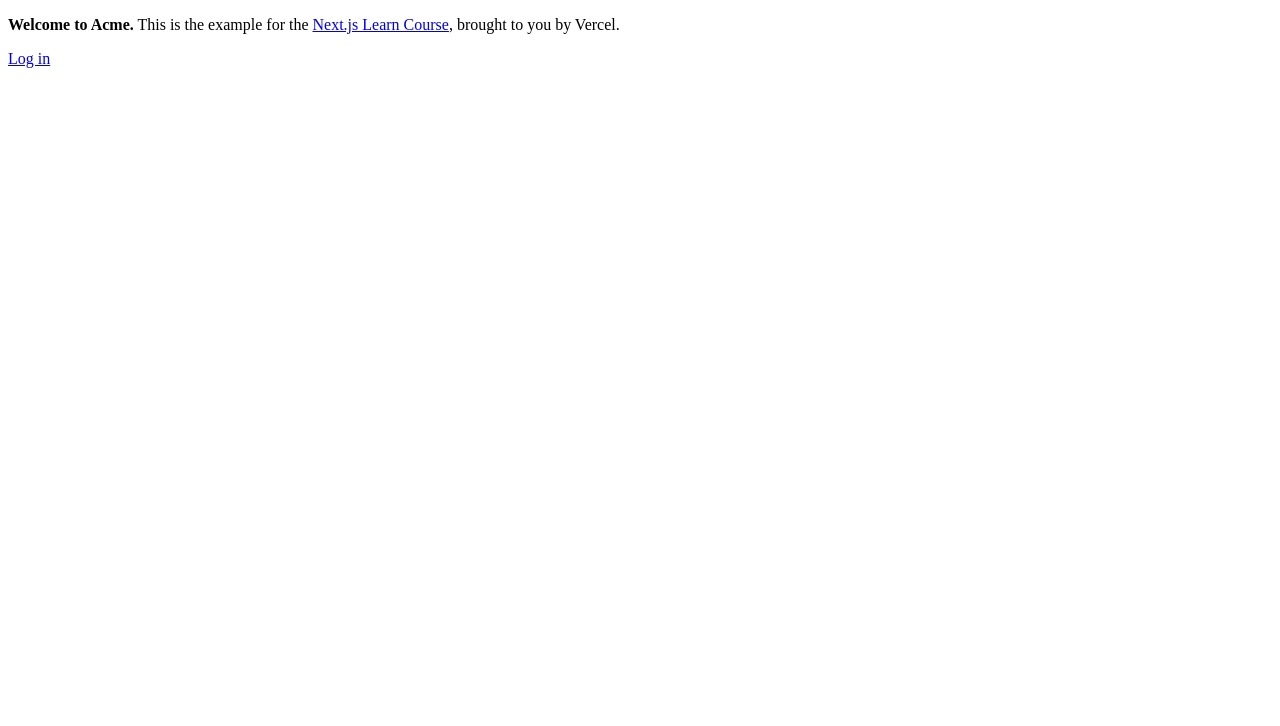
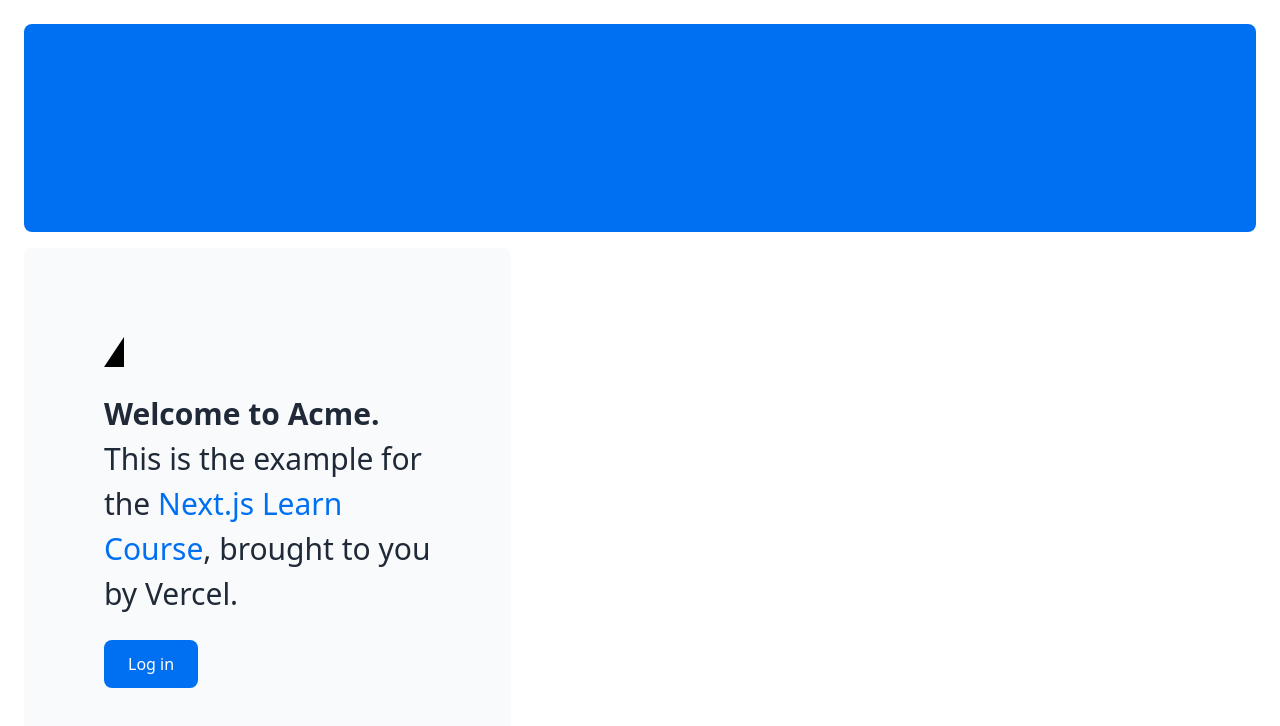
Before and after one commit to jmagrippis/nextjs-dashboard, a Next.js app: page / in a window 1280 px wide. Shown: the top 726 px of the page. Built offline with nearby package versions, Linux system fonts and the light colour scheme.

Commit message:
✨  complete chapter 2

```diff
--- a/src/app/layout.tsx
+++ b/src/app/layout.tsx
@@ -1,3 +1,5 @@
+import './global.css'
+
 export default function RootLayout({children}: {children: React.ReactNode}) {
 	return (
 		<html lang="en">
--- a/src/app/page.tsx
+++ b/src/app/page.tsx
@@ -9,6 +9,7 @@ export default function Page() {
 			</div>
 			<div className="mt-4 flex grow flex-col gap-4 md:flex-row">
 				<div className="flex flex-col justify-center gap-6 rounded-lg bg-gray-50 px-6 py-10 md:w-2/5 md:px-20">
+					<div className="border-r-[20px h-0 w-0 border-b-[30px] border-l-[20px] border-b-black border-l-transparent border-r-transparent" />
 					<p className={`text-xl text-gray-800 md:text-3xl md:leading-normal`}>
 						<strong>Welcome to Acme.</strong> This is the example for the{' '}
 						<a href="https://nextjs.org/learn/" className="text-blue-500">
--- a/tailwind.config.ts
+++ b/tailwind.config.ts
@@ -1,11 +1,7 @@
 import type {Config} from 'tailwindcss'
 
 const config: Config = {
-	content: [
-		'./pages/**/*.{js,ts,jsx,tsx,mdx}',
-		'./components/**/*.{js,ts,jsx,tsx,mdx}',
-		'./app/**/*.{js,ts,jsx,tsx,mdx}',
-	],
+	content: ['./src/**/*.{js,ts,jsx,tsx,mdx}'],
 	theme: {
 		extend: {
 			gridTemplateColumns: {
```
Also changed, not shown: src/app/global.css (renamed from src/ui/global.css).
